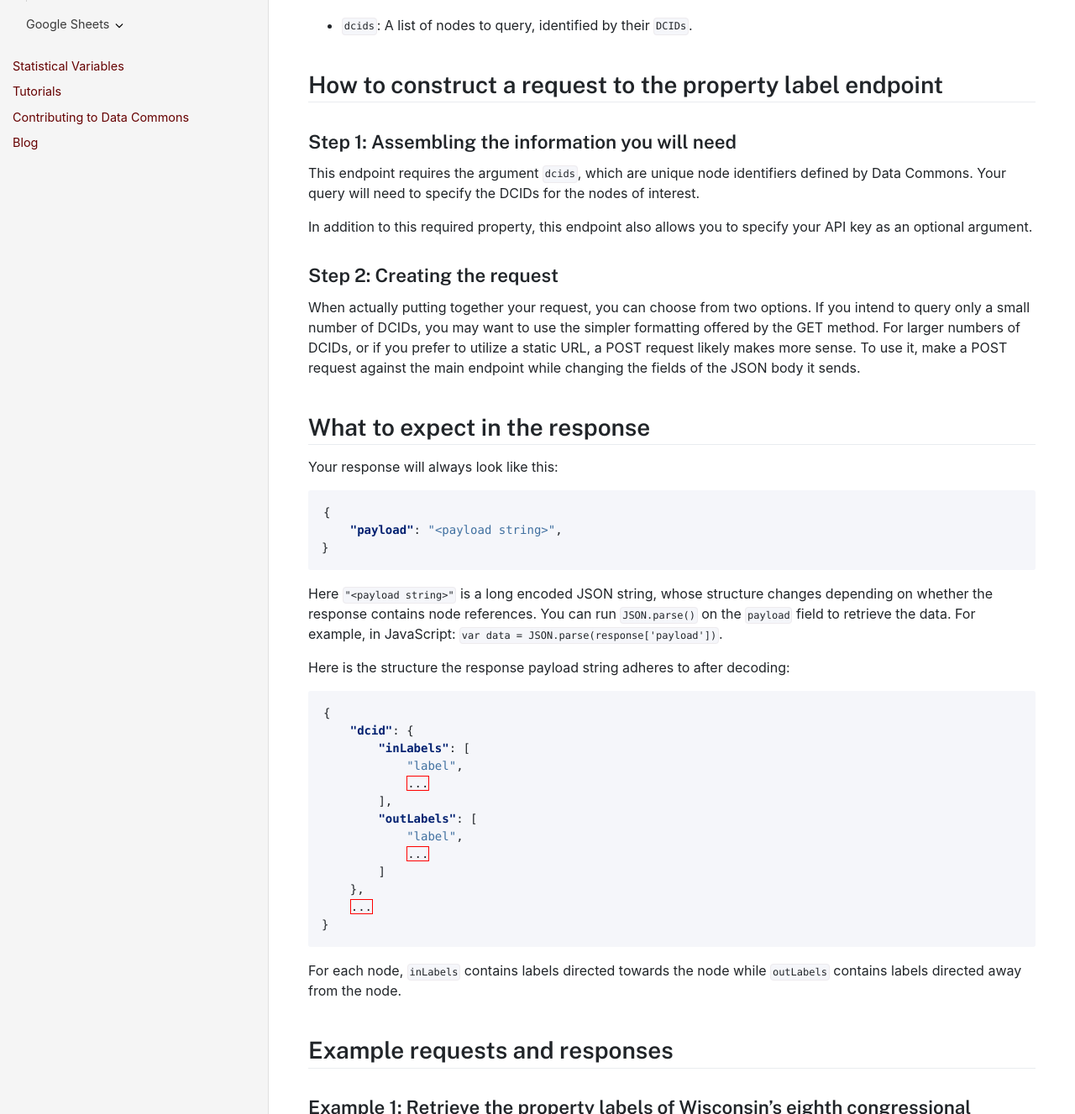
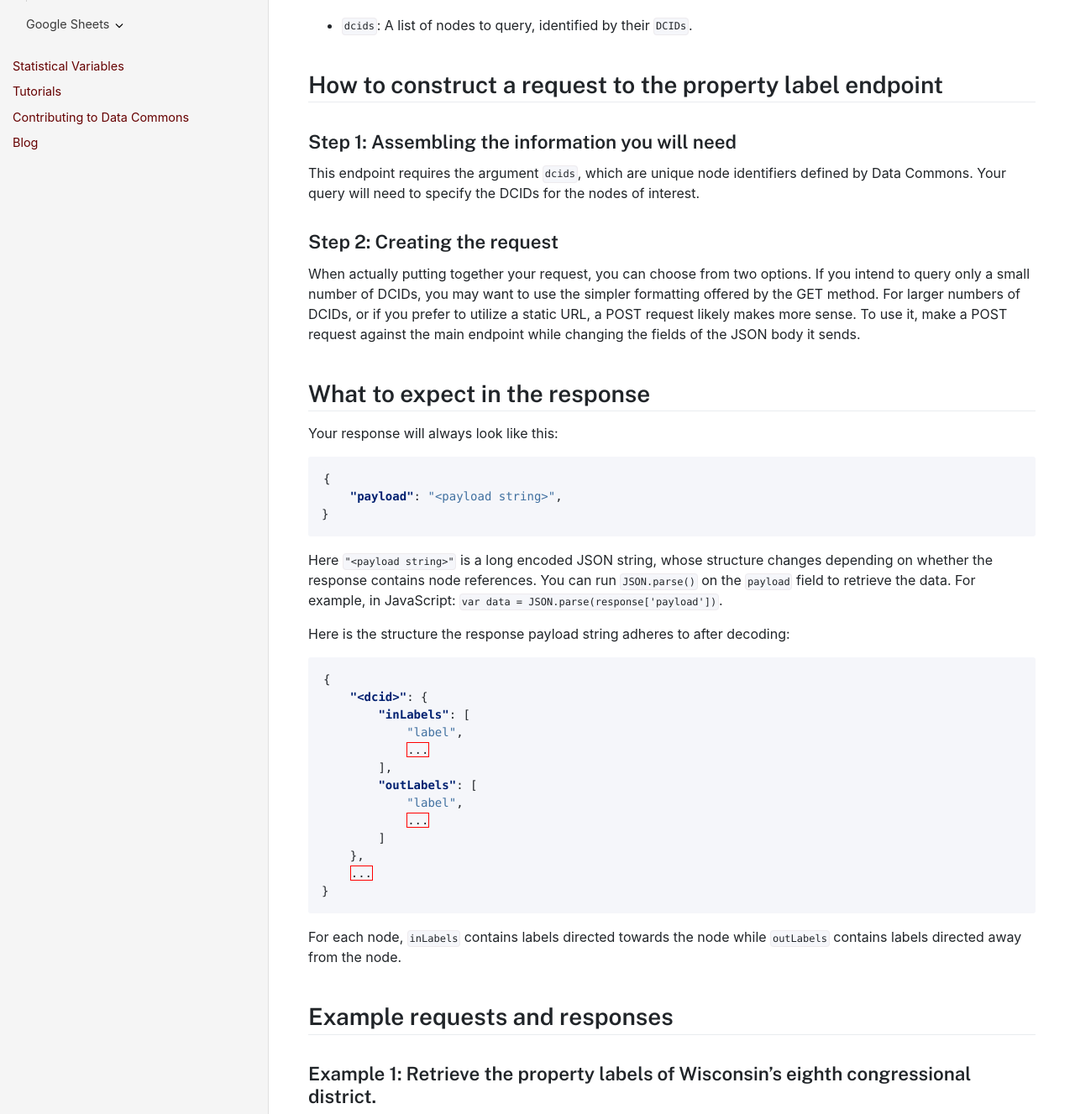
Before and after one commit to datacommonsorg/docsite, a Jekyll site: the page built from api/rest/property_label.md, in a window 1280 px wide and 1400 px high, scrolled down 506 px, cut to the strip 0-1327 px from the top of the window. Shown: the whole strip at 84% size. Built offline with Jekyll 4.4.1, drawn with Linux system fonts in a browser that asks for light colours; comment, search, counter and statistics services are not loaded.

Commit message:
changes re comments

````diff
--- a/api/rest/property_label.md
+++ b/api/rest/property_label.md
@@ -28,8 +28,6 @@ This endpoint is suitable for situations in which you have a node or list of nod
 
 This endpoint requires the argument `dcids`, which are unique node identifiers defined by Data Commons. Your query will need to specify the DCIDs for the nodes of interest.
 
-In addition to this required property, this endpoint also allows you to specify your API key as an optional argument.
-
 ### Step 2: Creating the request
 
 When actually putting together your request, you can choose from two options. If you intend to query only a small number of DCIDs, you may want to use the simpler formatting offered by the GET method. For larger numbers of DCIDs, or if you prefer to utilize a static URL, a POST request likely makes more sense. To use it, make a POST request against the main endpoint while changing the fields of the JSON body it sends.
@@ -50,7 +48,7 @@ Here is the structure the response payload string adheres to after decoding:
 
 ```json
 {
-    "dcid": {
+    "<dcid>": {
         "inLabels": [
             "label",
             ...
````
Also changed, not shown: assets/js/tabs.js (line endings or trailing spaces).
